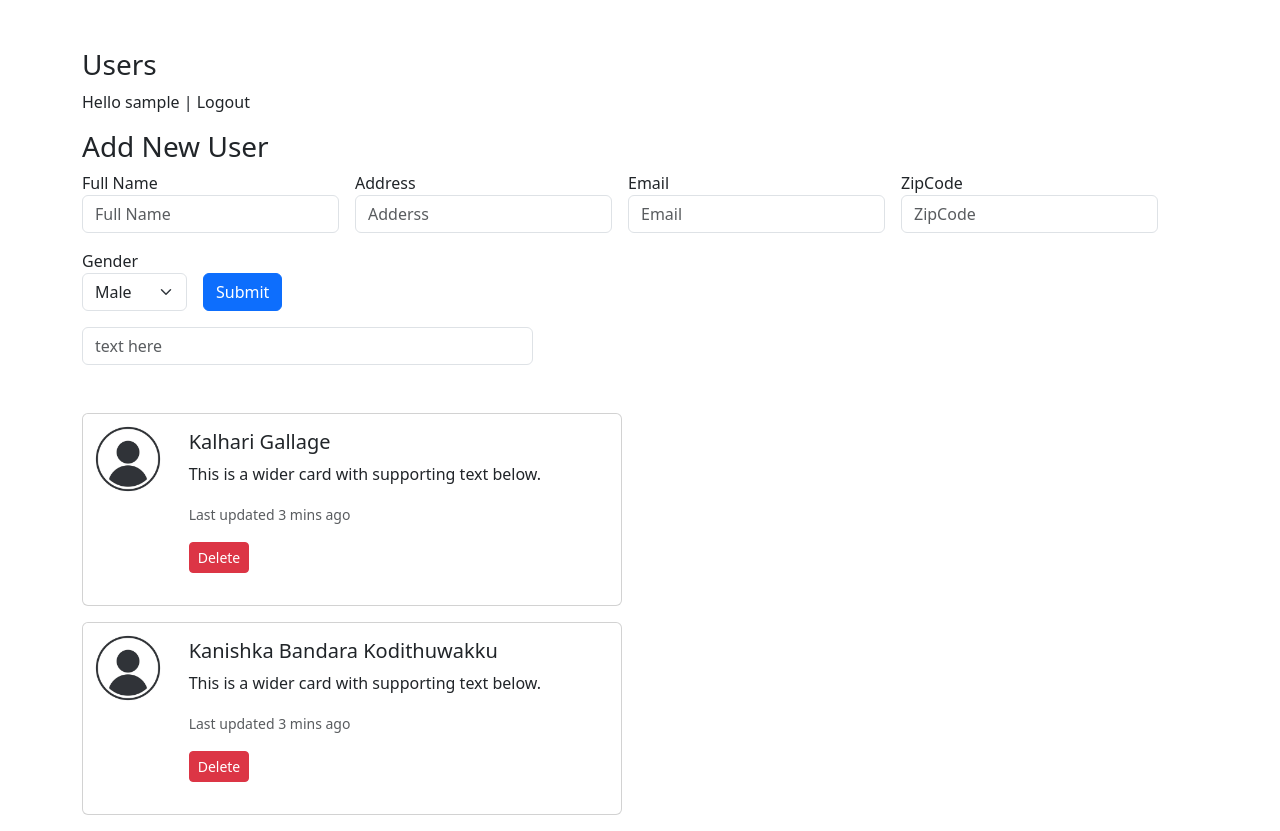
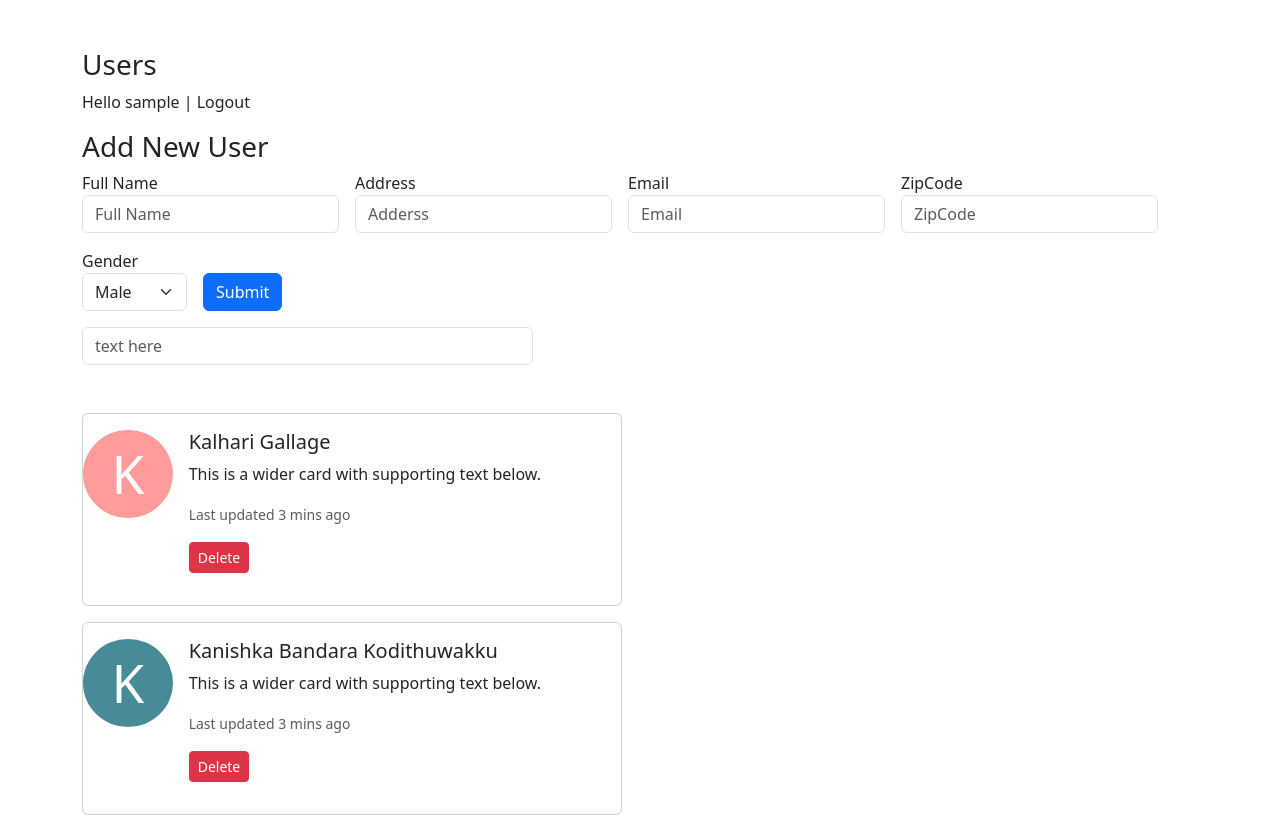
Before and after one commit to KanishkaKodithuwakku/RoutingApp, a React (Create React App) app: page /all-users in a window 1280 px wide. Built offline with nearby package versions, Linux system fonts and the light colour scheme; sample sign-in values are in the browser's storage.

Commit message:
initial letter for avatar added

```diff
--- a/src/Components/Card/HorizontalCard.js
+++ b/src/Components/Card/HorizontalCard.js
@@ -1,17 +1,35 @@
 import React from "react";
 import avatar from "./avatar.jpg";
 
-const HorizontalCard = ({ title ,children}) => {
+const HorizontalCard = ({ title, children, image, gender }) => {
+  const roundDivStyle = {
+    borderRadius: "50%",
+    backgroundColor: gender === "Female" ? "#FF9B9B" : "#468B97",
+    color: "#fff",
+    textAlign: "center",
+    lineHeight: "72px",
+    padding: "8px 17px",
+    fontSize: "53px",
+  };
+  const getAvatarInitial = () => {
+    return title.charAt(0).toUpperCase();
+  };
   return (
     <>
       <div className="card mb-3" style={{ maxWidth: `540px` }}>
         <div className="row g-0">
           <div className="col-md-2">
-            <img
-              src={avatar}
-              className="img-fluid rounded-start"
-              alt="Avatar"
-            />
+            {image ? (
+              <img
+                src={image}
+                className="img-fluid rounded-start"
+                alt="Avatar"
+              />
+            ) : (
+              <div className="avatar-initial pt-3 pl-5">
+                <div style={roundDivStyle}>{getAvatarInitial()}</div>
+              </div>
+            )}
           </div>
           <div className="col-md-10">
             <div className="card-body">
--- a/src/Pages/Users/AllUsers.js
+++ b/src/Pages/Users/AllUsers.js
@@ -114,7 +114,12 @@ const AllUsers = () => {
           </div>
 
           {users.map((user) => (
-            <HorizontalCard key={user.id} title={user.fullname}>
+            <HorizontalCard
+              key={user.id}
+              {...user}
+              title={user.fullname}
+              image={false}
+            >
               <DataButton
                 sm={`btn-sm`}
                 id={user.id}
```
